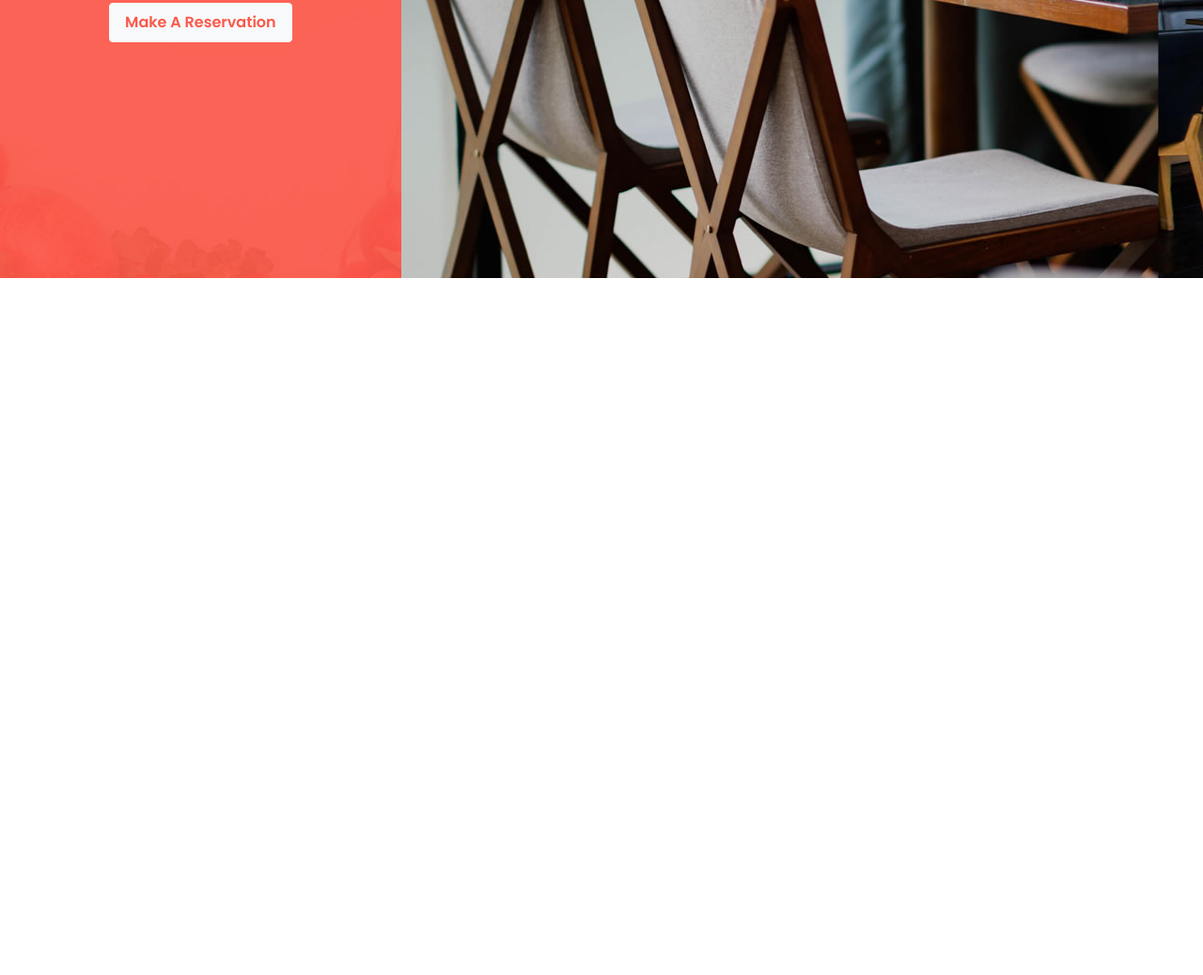
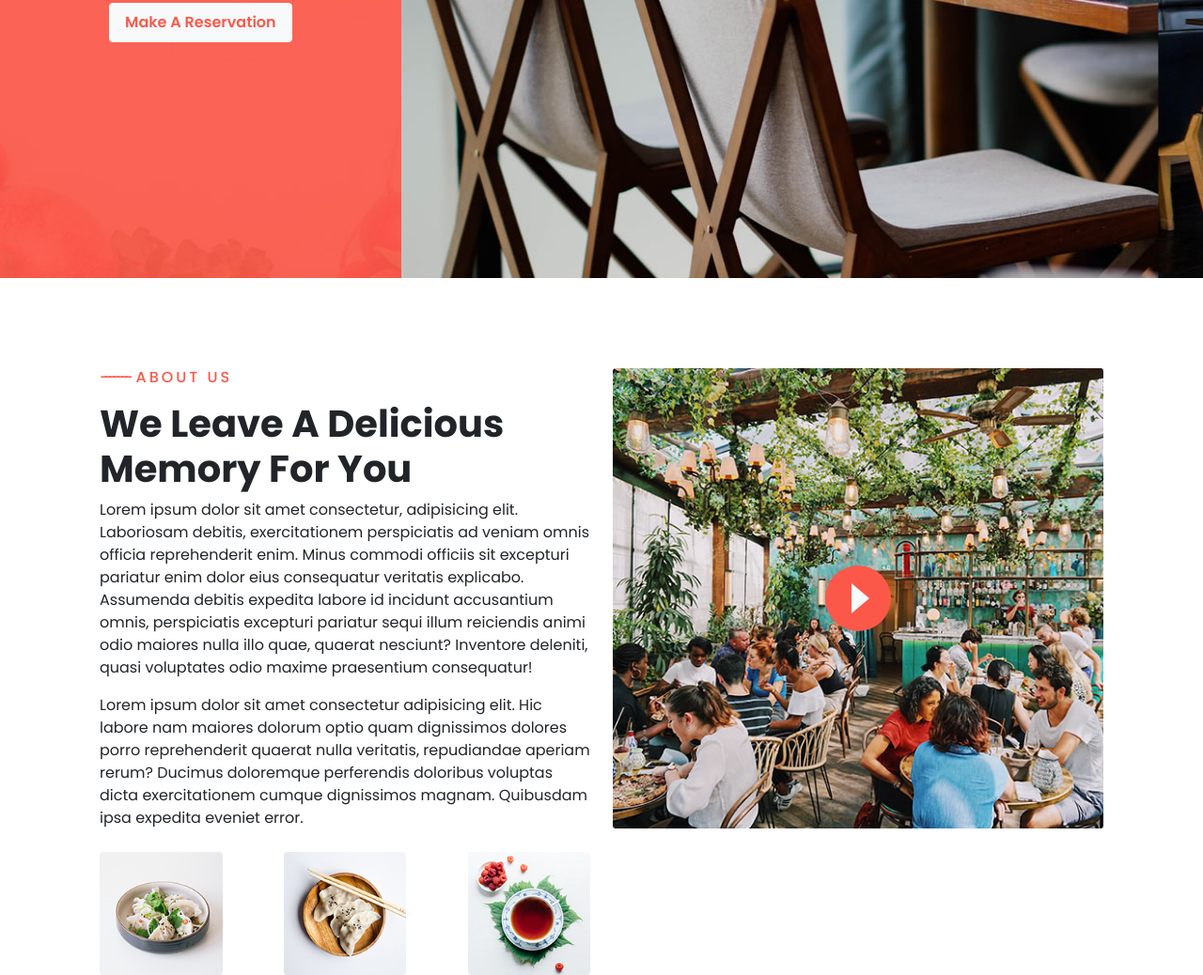
Before and after one commit to KniazevRoman/klassy_cafe, a website: page app/index.html in a window 1280 px wide. Shown: the part 499-1537 px from the top of the page at 94% size. Before the commit the page ends 800 px from the top, so only its background shows below. Drawn offline with nearby package versions, Linux system fonts and the light colour scheme; files that its build step writes are made by us from their sources.

Commit message:
about section

```diff
--- a/app/index.html
+++ b/app/index.html
@@ -73,12 +73,11 @@
         </div>
     </nav>
 
-    <!-- About -->
+    <!-- CtA and Gallery -->
 
-    <section id="about">
+    <section id="CtA" class="mb-5">
         <div class="container-fluid px-0 row g-0 align-center">
-            <div
-                class="reservation-cta text-white text-center col-12 col-lg-4 py-5 py-lg-0 d-lg-flex flex-column justify-content-center">
+            <div class="reservation-cta text-white text-center col-12 col-lg-4 py-5 py-lg-0 d-lg-flex flex-column justify-content-center">
                 <h1 class="display-1">Klassy Cafe</h2>
                     <h6 class="mt-2 fw-bold">THE BEST EXPERIENCE</h6>
                     <a href="#" class="btn btn-light text-primary fw-bold mt-3 px-3 py-2 align-self-center">Make A
@@ -110,6 +109,39 @@
         </div>
     </section>
 
+    <!-- About -->
+
+    <section id="about" class="pt-5">
+        <div class="container-sm row align-items-start mx-auto">
+            <div class="col-12 col-md-6">
+                <div class="section-title text-primary h6"><span class="about-line me-2">-------</span>ABOUT US</div>
+                <h1 class="fw-bolder mt-3">We Leave A Delicious Memory For You</h2>
+                <p>Lorem ipsum dolor sit amet consectetur, adipisicing elit. Laboriosam debitis, exercitationem
+                    perspiciatis ad veniam omnis officia reprehenderit enim. Minus commodi officiis sit excepturi
+                    pariatur enim dolor eius consequatur veritatis explicabo.
+                    Assumenda debitis expedita labore id incidunt accusantium omnis, perspiciatis excepturi pariatur
+                    sequi illum reiciendis animi odio maiores nulla illo quae, quaerat nesciunt? Inventore deleniti,
+                    quasi voluptates odio maxime praesentium consequatur!</p>
+                <p>Lorem ipsum dolor sit amet consectetur adipisicing elit. Hic labore nam maiores dolorum optio
+                    quam
+                    dignissimos dolores porro reprehenderit quaerat nulla veritatis, repudiandae aperiam rerum?
+                    Ducimus
+                    doloremque perferendis doloribus voluptas dicta exercitationem cumque dignissimos magnam.
+                    Quibusdam
+                    ipsa expedita eveniet error.</p>
+                <div class="d-flex justify-content-between mt-4">
+                    <img src="imgs/about-thumb-01.jpg" class="rounded col-3" alt="dish 1">
+                    <img src="imgs/about-thumb-02.jpg" class="rounded col-3" alt="dish 2">
+                    <img src="imgs/about-thumb-03.jpg" class="rounded col-3" alt="dish 3">
+                </div>
+            </div>
+            <div class="col-12 col-md-6 mt-4 mt-md-0 position-relative">
+                <a class="d-block rounded-circle bg-primary position-absolute top-50 start-50 translate-middle" href="https://www.youtube.com/"></a>
+                <img src="imgs/about-video-bg.jpg" class="w-100 h-auto" alt="">
+            </div>
+        </div>
+    </section>
+
     <script src="https://cdn.jsdelivr.net/npm/bootstrap@5.1.3/dist/js/bootstrap.bundle.min.js"
         integrity="sha384-ka7Sk0Gln4gmtz2MlQnikT1wXgYsOg+OMhuP+IlRH9sENBO0LRn5q+8nbTov4+1p"
         crossorigin="anonymous"></script>
--- a/app/scss/style.scss
+++ b/app/scss/style.scss
@@ -93,8 +93,9 @@ html, body {
     }
 }
 
-// About //
-#about {
+// CtA //
+
+#CtA {
     @media (min-width: 992px) {
         .carousel-inner, .card {
             height: 700px;
@@ -120,3 +121,44 @@ html, body {
         letter-spacing: 3px;
     }
 }
+
+// About //
+
+#about {
+    .section-title {
+        letter-spacing: 3px;
+    }
+
+    .about-line {
+        letter-spacing: -5px;
+    }
+
+    .about-video {
+        background-image: url('../imgs/about-video-bg.jpg');
+        background-size: cover;
+        background-position: center;
+        background-repeat: no-repeat;
+    }
+
+    .rounded-circle {
+        transition-duration: 300ms;
+        width: 70px;
+        height: 70px;
+    }
+
+    .rounded-circle::after {
+        display: inline-block;
+        content: "";
+        border-top: 1em solid transparent;
+        border-right: 0;
+        border-bottom: 1em solid transparent;
+        border-left: 1.2em solid $light;
+        margin-left: 40%;
+        margin-top: 27%;
+    }
+
+    .rounded-circle:hover {
+        opacity: 0.75;
+        cursor: pointer;
+    }
+}
```
